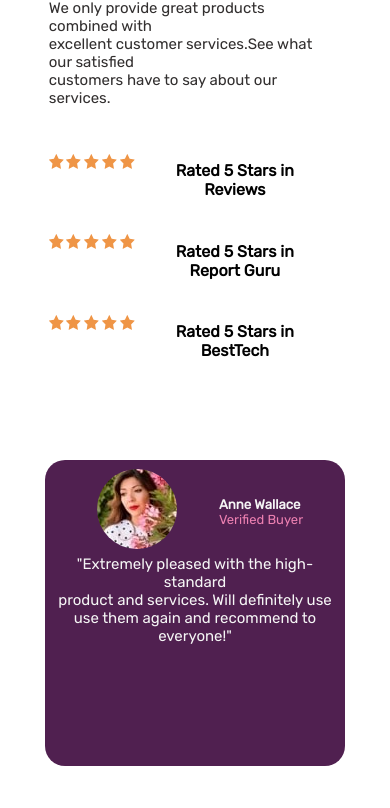
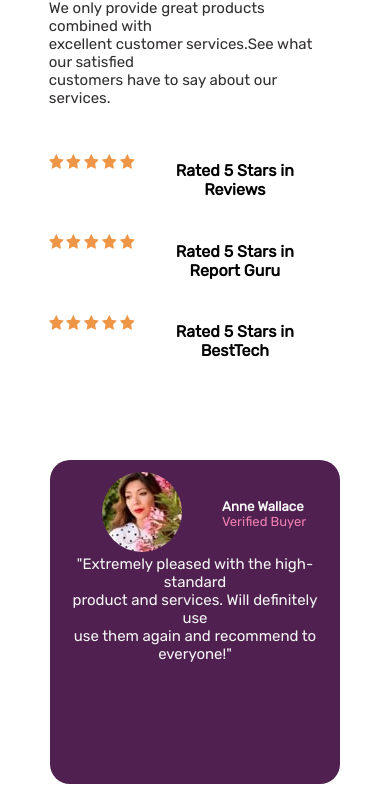
Before and after one commit to IamSanjana/Social-Proof-Section, a plain HTML site: page index.html in a window 390 px wide. Shown: the part 292-1100 px from the top of the page. Drawn offline with Linux system fonts and the light colour scheme.

Commit message:
Update index.html

```diff
--- a/index.html
+++ b/index.html
@@ -55,7 +55,6 @@
         .feedback div {display: block;
                        background-color: hsl(300, 43%, 22%);
                        text-align: left;
-                       padding-top: 2%;
                        border-radius: 20px;}
 
         .feedback img {border-radius: 50%; margin-left: 15%; margin-right: 15%;
@@ -88,7 +87,8 @@
         .feedback { display:inline-flex;
                    justify-content: space-evenly;}
 
-        .feedback div {width:30%;
+        .feedback div {padding-top: 3%;
+                       width:30%;
                        height:65%;}
 
         .a{ margin-top: 3%;}
@@ -108,8 +108,8 @@
         .rating div {justify-content: center}
 
         .feedback div { margin:auto;
-                        padding:3%;
-                        width:90%;
+                        padding:4%;
+                        width:85%;
                         height:30%;
                         margin-top: 20%; margin-bottom: 20%;}
        }
```
